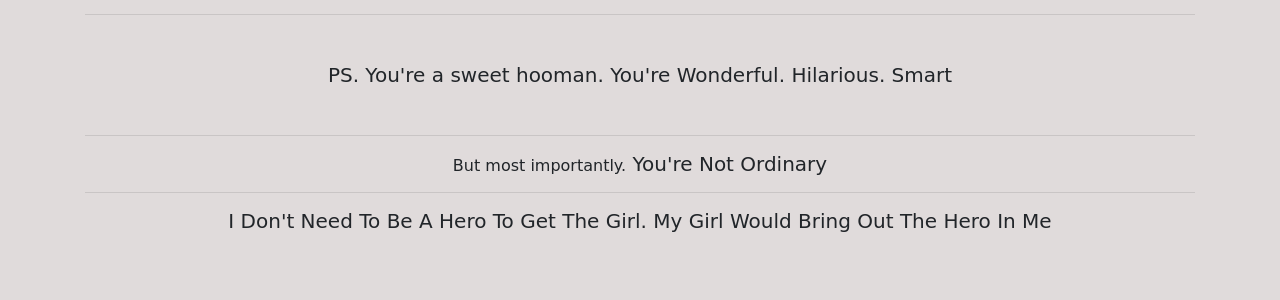
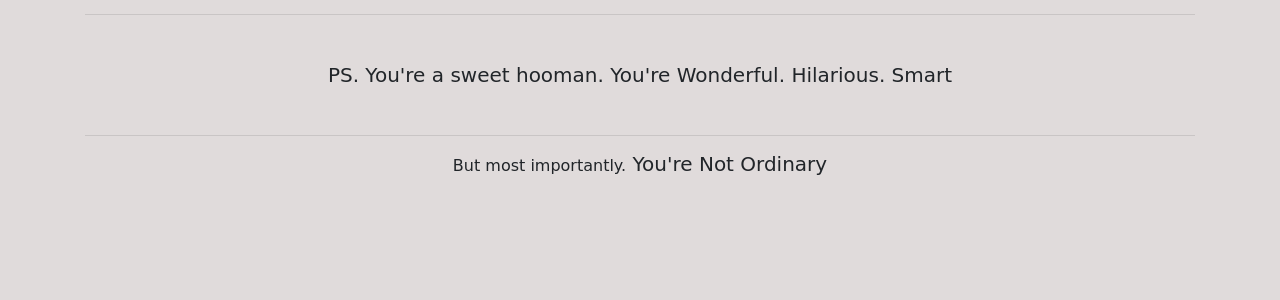
Before and after one commit to ImLordImpaler/pals2, a Django app: page /reasons in a window 1280 px wide. Shown: the part 484-784 px from the top of the page. Run offline with Django 3.2, Linux system fonts and the light colour scheme; some libraries are stand-ins or nearby versions.

Commit message:
Update second.html

```diff
--- a/rachit/templates/rachit/second.html
+++ b/rachit/templates/rachit/second.html
@@ -33,8 +33,7 @@
         <h5 class='smallQuote m-5'> <center>PS. You're a sweet hooman. You're Wonderful. Hilarious. Smart </center> </h5>
         <hr>
         <h5 class='smallQuote'> <center> <small>But most importantly.</small> You're Not Ordinary </center> </h5>
-          <hr>
-        <h5 class='smallQuote'> <center>I Don't Need To Be A Hero To Get The Girl. My Girl Would Bring Out The Hero In Me </center> </h5>
+
     </div>
 
     <!-- Optional JavaScript -->
```
